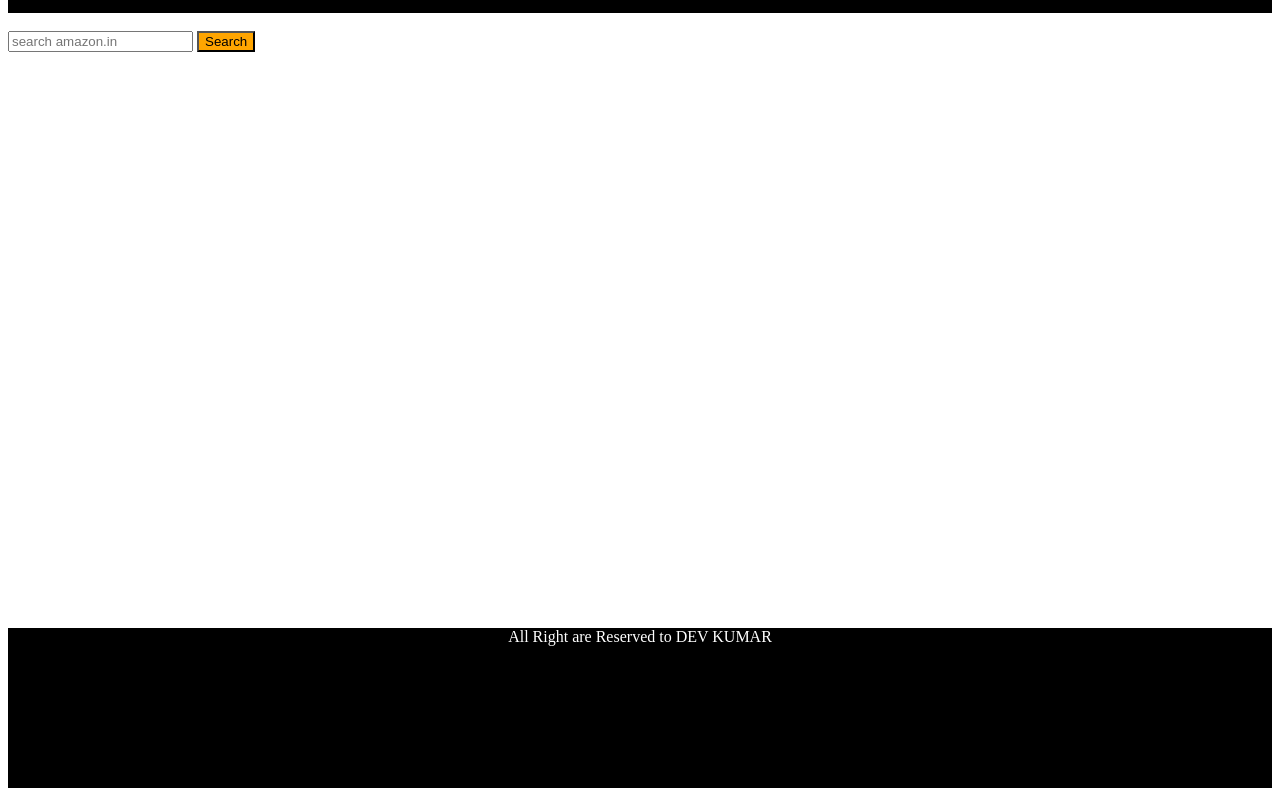
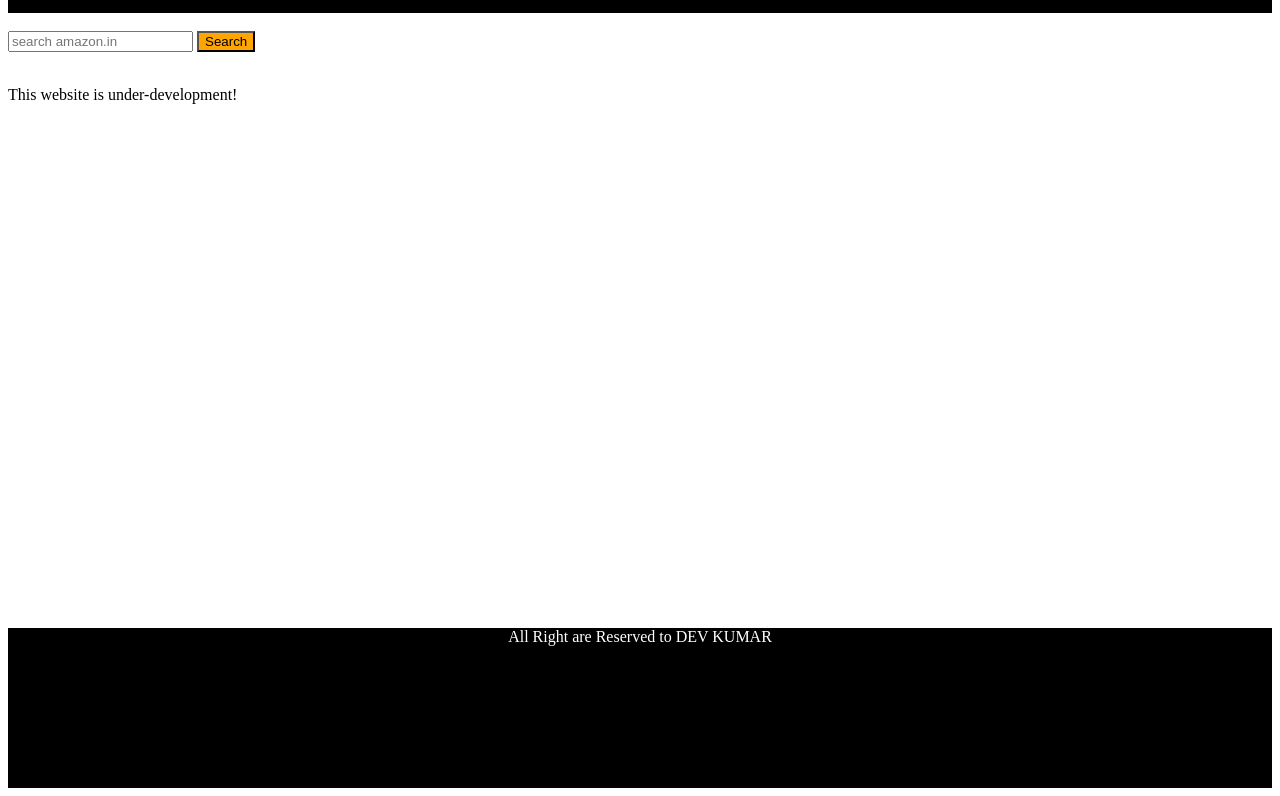
Before and after one commit to iamdev2005/1web, a plain HTML site: page index.html in a window 1280 px wide. Shown: the part 97-893 px from the top of the page. Drawn offline with Linux system fonts and the light colour scheme.

Commit message:
Add files via upload

```diff
--- a/index.html
+++ b/index.html
@@ -24,7 +24,7 @@
     </header>
     <div id="ct">
         <br>
-
+        <p>This website is under-development!</p>
 
     </div>
 
```
